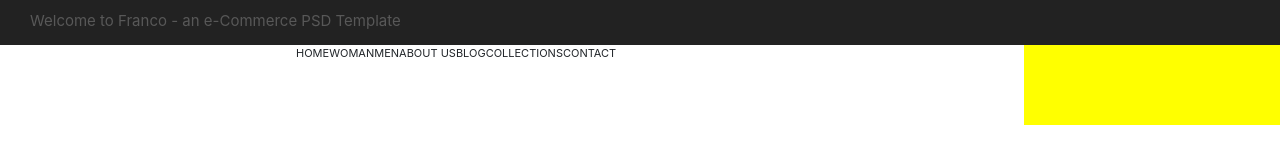
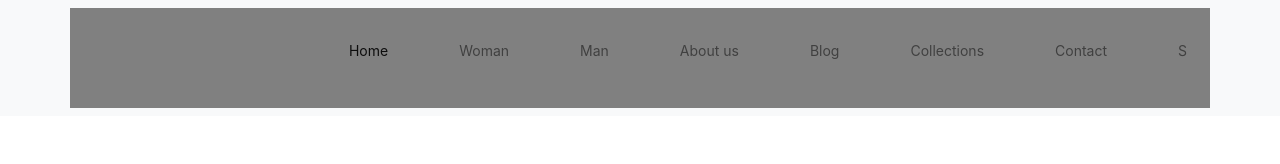
Before and after one commit to quachhuong/quachhuong.github.io, a plain HTML site: page index.html in a window 1280 px wide. Drawn offline with nearby package versions, Linux system fonts and the light colour scheme.

Commit message:
Initial commit

```diff
--- a/index.css
+++ b/index.css
@@ -16,7 +16,7 @@
 .text-left{
 	color:#585858;
 	padding-top: 10px;
-	font-size:15px;
+	font-size:11px;
 }
 .menu{
 	height:80px;
@@ -27,6 +27,7 @@
 	width:20%;
 	height:80px;
 	float:left;
+	background-color: yellow;
 }
 .menu-main{
 	width:60%;
@@ -36,8 +37,9 @@
 li{
 	list-style-type: none;
 	float:left;
-	font-size: 11px;
+	font-size: 14px;
 	text-decoration: none;
+	margin-left: 55px;
 }
 a:link{
 	text-decoration:none;
@@ -49,3 +51,7 @@ a:link{
 	background-color: yellow;
 	float:left;
 }
+.container{
+	background-color: grey;
+	height:100px;
+}
--- a/index.html
+++ b/index.html
@@ -12,39 +12,49 @@
 	</head>
 
 	<body>
-		<div>
-			<div class="header">
-				<div class="welcome">
-					<div class="text">
-						<p class="text-left">Welcome to Franco - an e-Commerce PSD Template</p>
-					</div>
-					<div></div>
-				</div>
-				<div class="menu">
-					<div class="logo"></div>
-					<div class="menu-main">
-						<ul>
-							<li><a>HOME</a></li>
-							<li><a>WOMAN</a></li>
-							<li><a>MEN</a></li>
-							<li><a>ABOUT US</a></li>
-							<li><a>BLOG</a></li>
-							<li><a>COLLECTIONS</a></li>
-							<li><a></a>CONTACT</li>
-							<li><a></a></li>
-						</ul>
-					</div>
-					<div class="icon"></div>
-				</div>
-			</div>
-			<div class="container">
+		<!--Navigation-->
+		<nav class="navbar navbar-expand-md navbar-light bg-light sticky-top">
+			<div class="container-fluid">
 				<div>
 
 				</div>
+				<div class="container">
+					<a class="navbar-branch" href="#">
+						<img style="background-color:red,height:80px">
+					</a>
+					<button class="navbar-toggler" type="button" data-toggle="collapse" data-target="#navbarResponsive">
+						<span class="navbar-toggler-icon"></span>
+					</button>
+					<div class="collapse navbar-collapse" id="navbarResponsive">
+						<ul class="navbar-nav ml-auto">
+							<li class="nav-item">
+								<a class="nav-link active" href="#">Home</a>
+							</li>
+							<li class="nav-item">
+								<a class="nav-link" href="#">Woman</a>
+							</li>
+							<li class="nav-item">
+								<a class="nav-link" href="#">Man</a>
+							</li>
+							<li class="nav-item">
+								<a class="nav-link" href="#">About us</a>
+							</li>
+							<li class="nav-item">
+								<a class="nav-link" href="#">Blog</a>
+							</li>
+							<li class="nav-item">
+								<a class="nav-link" href="#">Collections</a>
+							</li>
+							<li class="nav-item">
+								<a class="nav-link" href="#">Contact</a>
+							</li>
+							<li class="nav-item">
+								<a class="nav-link" href="#">S</a>
+							</li>
+						</ul>
+					</div>
+				</div>
 			</div>
-			<div class="footer">
-
-			</div>
-		</div>
+		</nav>
 	</body>
 </html>
```
Also changed, not shown: 1 other file.
